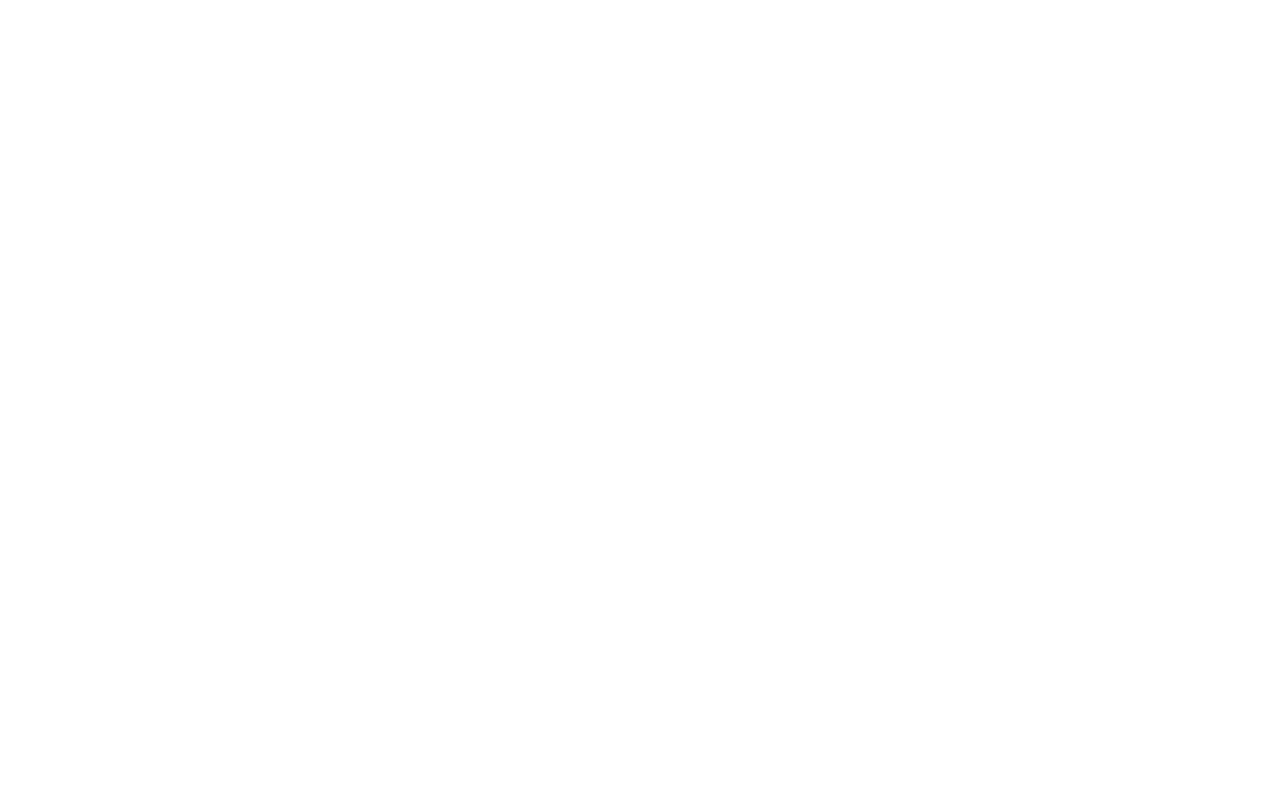
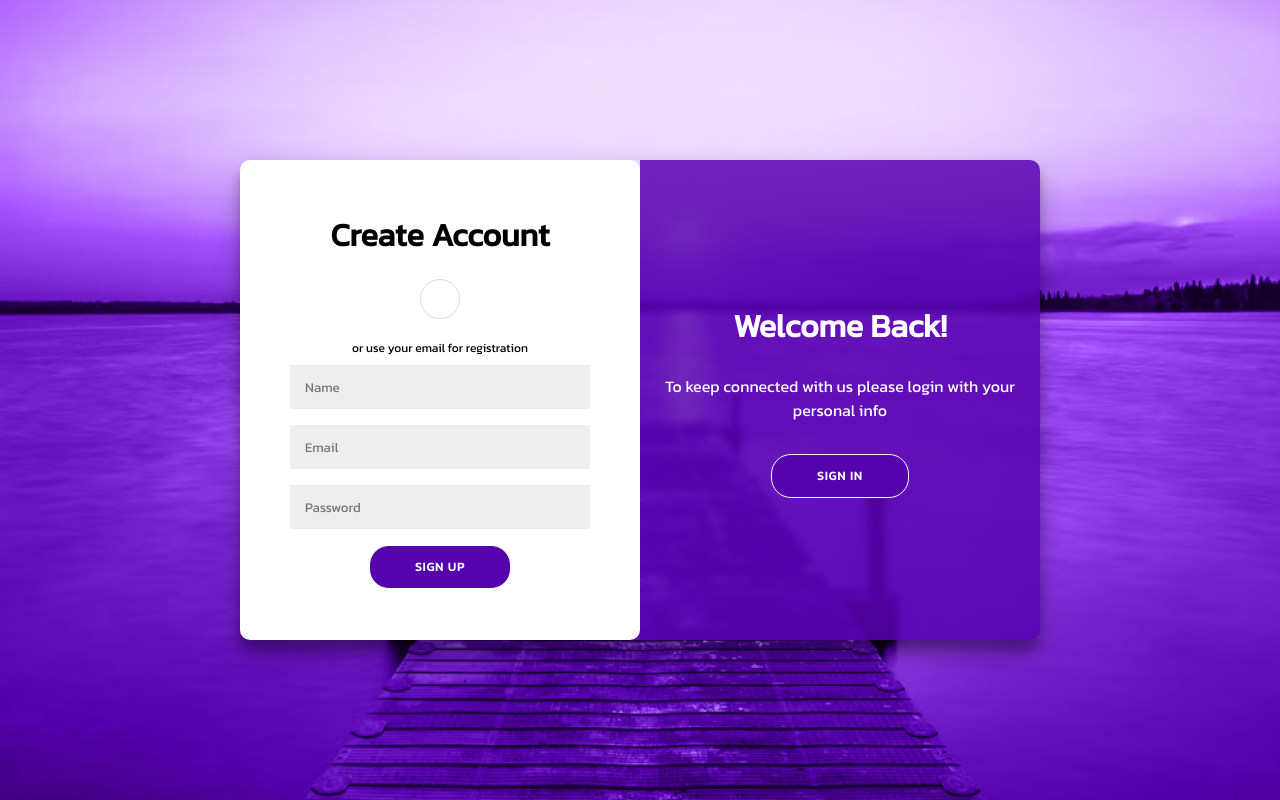
Before and after one commit to praduman03/WoollyFarms-Training, a React (Create React App) app in the folder frontend/: page /login in a window 1280 px wide. Before the commit this address had no page. Built offline with nearby package versions, Linux system fonts and the light colour scheme.

Commit message:
Created Login Page

```diff
--- a/frontend/src/App.css
+++ b/frontend/src/App.css
@@ -22,3 +22,119 @@
   justify-content: center;
   align-items: center;
 }
+
+/* ///////////////////////////////////////////////////////////## LOGIN PAGE AND SIGNUP PAGE CSS ##//////////////////////////////////////// */
+
+
+.Login-Page {
+  /* background: whitesmoke; */
+  background-image: url('./assets/loginbg.jpg');
+  background-size: cover;
+  background-position: center;
+  display: flex;
+  height: 100vh;
+  margin-inline: auto;
+  justify-content: center;
+  align-items: center;
+}
+
+.Login-Page h1{
+  font-weight: bold;
+  margin: 0;
+}
+
+.Login-Page h2{
+  text-align: center;
+}
+
+.Login-Page p{
+  font-size: 2vh;
+}
+
+.Login-Page span{
+  font-size: 1.5vh;
+}
+
+.Login-Page a{
+  color: #333;
+font-size: 2vh;
+text-decoration: none;
+margin: 2vh 0;
+}
+
+.Login-Page button {
+border-radius: 20px;
+border: 1px solid white;
+background-color: #5603AD;
+color: #FFFFFF;
+font-size: 12px;
+font-weight: bold;
+padding: 12px 45px;
+letter-spacing: 1px;
+text-transform: uppercase;
+  margin-top: 8px;
+}
+
+.Login-Page input {
+background-color: #eee;
+border: none;
+padding: 12px 15px;
+margin: 8px 0;
+width: 100%;
+}
+
+.Login-container {
+background-color: transparent;
+border-radius: 10px;
+  box-shadow: 0 14px 28px rgba(0,0,0,0.25),
+    0 10px 10px rgba(0,0,0,0.22);
+  display: flex;
+  flex-wrap: wrap;
+  height: 60vh;
+  width: 100vh;
+}
+
+.Login-form {
+background-color: #FFFFFF;
+display: flex;
+flex-direction: column;
+  align-items: center;
+  justify-content: center;
+  border-radius: 10px;
+padding: 0 50px;
+height: 100%;
+  width: 50vh;
+text-align: center;
+}
+
+.above {
+/* background: #5603AD; */
+  background-color: rgba(86, 3, 173, 0.85);
+  backdrop-filter: blur(3px);
+color: #FFFFFF;
+  width: 50vh;
+  display: flex;
+  justify-content: center;
+  align-items: center;
+  flex-direction: column;
+  text-align: center;
+  border-radius: 0 10px 10px 0;
+}
+.above p{
+  margin: 3vh;
+}
+
+.google {
+margin: 20px 0;
+}
+
+.google a {
+border: 1px solid #DDDDDD;
+border-radius: 50%;
+display: inline-flex;
+justify-content: center;
+align-items: center;
+margin: 0 5px;
+height: 40px;
+width: 40px;
+}
--- a/frontend/src/App.js
+++ b/frontend/src/App.js
@@ -1,12 +1,14 @@
 import { BrowserRouter, Route, Routes } from "react-router-dom"
 import './App.css';
 import Home from "./pages/Home";
+import Login from "./pages/Login";
 
 function App() {
   return (
     <BrowserRouter>
       <Routes>
         <Route path="/" element={<Home />} />
+        <Route path="/login" element={<Login/>} />
       </Routes>
     </BrowserRouter>
   );
--- /dev/null
+++ b/frontend/src/pages/Login.js
@@ -0,0 +1,29 @@
+import React from 'react'
+import "../App.css"
+
+function Login() {
+  return (
+    <div className='Login-Page'>
+        <div className="Login-container">
+            <div className='Login-form'>
+                <h1>Create Account</h1>
+                <div className='google'>
+                    <a href='#' className='google-a-tag'> <i class="fab fa-google-plus-g"></i></a>
+                </div>
+                <span>or use your email for registration</span>
+                <input type='text' placeholder='Name' />
+                <input type='email' placeholder='Email' />
+                <input type='password' placeholder='Password' />
+                <button>Sign Up</button>
+            </div>
+            <div className='above'>
+                    <h1>Welcome Back!</h1>
+                    <p>To keep connected with us please login with your personal info</p>
+                    <button id='signin-Button'>Sign In</button>
+            </div>
+        </div>
+    </div>
+  )
+}
+
+export default Login
```
Also changed, not shown: frontend/src/assets/loginbg.jpg (added), 1 other file (tests, documents, lock files or other folders).
